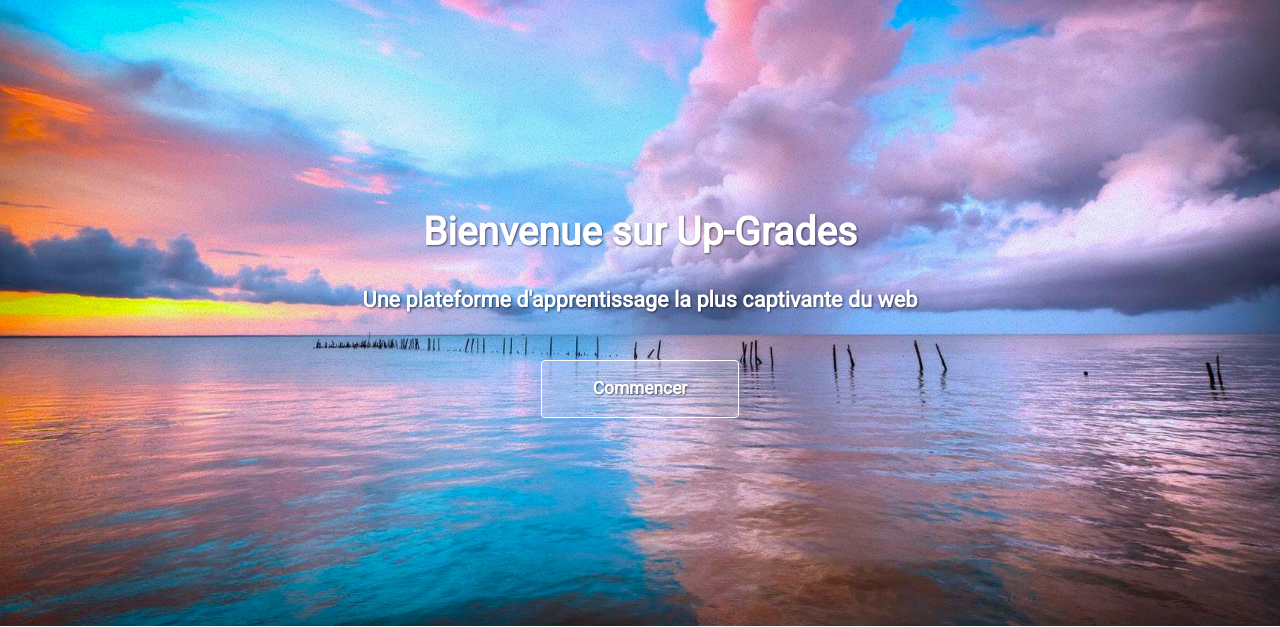
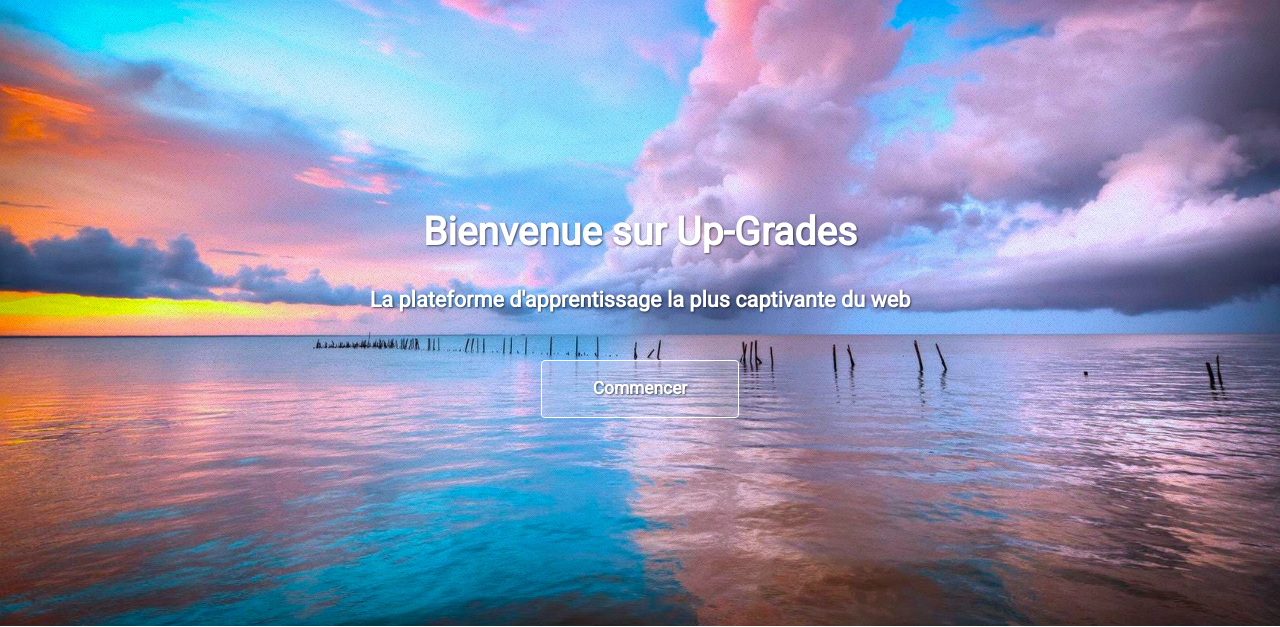
Before and after one commit to doodlegoo/up-grades, a PHP site: page /Up-Grades/ in a window 1280 px wide. Shown: the top 627 px of the page. Run offline with PHP 8.4, Linux system fonts and the light colour scheme.

Commit message:
La plateforme

```diff
--- a/index.php
+++ b/index.php
@@ -33,7 +33,7 @@
 			<section id="header" class="dark">
 				<header>
 					<h1>Bienvenue sur Up-Grades</h1>
-					<p>Une plateforme d'apprentissage la plus captivante du web</p>
+					<p>La plateforme d'apprentissage la plus captivante du web</p>
 				</header>
 				<footer>
 					<a id='btnCommencer' href="#dialog" class="button" >Commencer</a>
```
